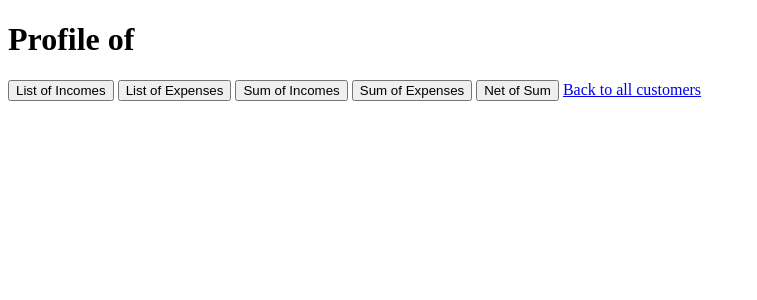
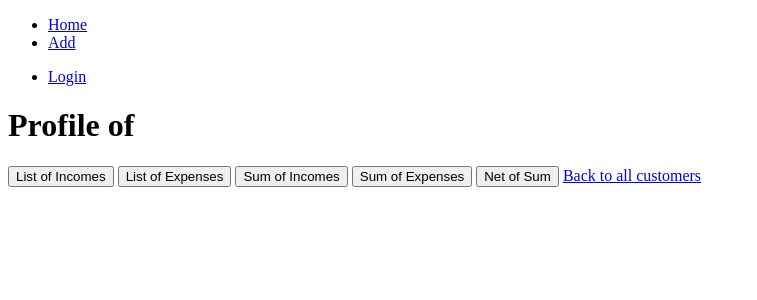
Before and after one commit to maksim-petrushin/personal-finance-tracker, a Django app: template financeTracker/incomes/templates/incomes/user.html in a window 1280 px wide. Shown: the top 300 px of the page, without its empty margins (0-757 px from the left). Run offline with Django 3.2, Linux system fonts and the light colour scheme; the template is opened without the code that fills it, so the values that code supplies are empty.

Commit message:
added navbar

```diff
--- a/financeTracker/incomes/templates/incomes/layout.html
+++ b/financeTracker/incomes/templates/incomes/layout.html
@@ -12,7 +12,27 @@
 
     </head>
     <body>
-
+       <nav class="navbar">
+            <div class="container-fluid">
+                <div>
+                    <ul class="navbar-nav">
+                        <li class="nav-item">
+                            <a class="nav-link" href="/user">Home</a>
+                        </li>
+                        <li class="nav-item">
+                            <a class="nav-link" href="/add">Add</a>
+                        </li>
+                    </ul>
+                </div>
+                <div>
+                    <ul class="navbar-nav">
+                        <li class="nav-item">
+                            <a class="nav-link" href="/login">Login</a>
+                        </li>
+                    </ul>
+                </div>
+            </div>
+       </nav>
             {% block body %}
             {% endblock %}
 
--- a/financeTracker/incomes/templates/incomes/user.html
+++ b/financeTracker/incomes/templates/incomes/user.html
@@ -6,7 +6,7 @@
 
 {% block styles %}
 <style>
-    div {
+    div.profile> div {
         display:none;
     }
 </style>
@@ -16,7 +16,7 @@
 <script>
 
     function showPage(page){
-        document.querySelectorAll('div').forEach(div=>{
+        document.querySelectorAll('div.profile> div').forEach(div=>{
             div.style.display = 'none';
         })
         document.querySelector(`#${page}`).style.display = 'block';
@@ -34,7 +34,7 @@
 {% endblock %}
 
 {% block body %}
-
+<div class="profile">
     <h1> Profile of {{incomes.first.person}}</h1>
     <button data-page="list_incomes">List of Incomes</button>
     <button data-page="list_expenses">List of Expenses</button>
@@ -86,6 +86,8 @@
             </li>
         </ul>
     </div>
+</div>
+
 
 
 {% endblock %}
```
